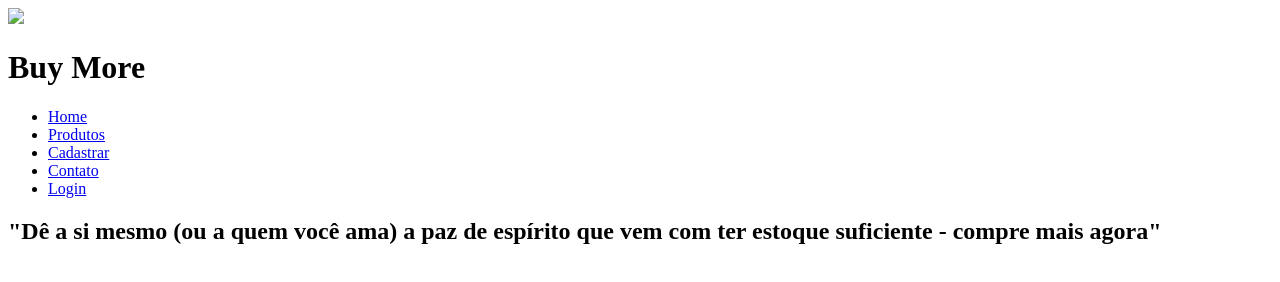
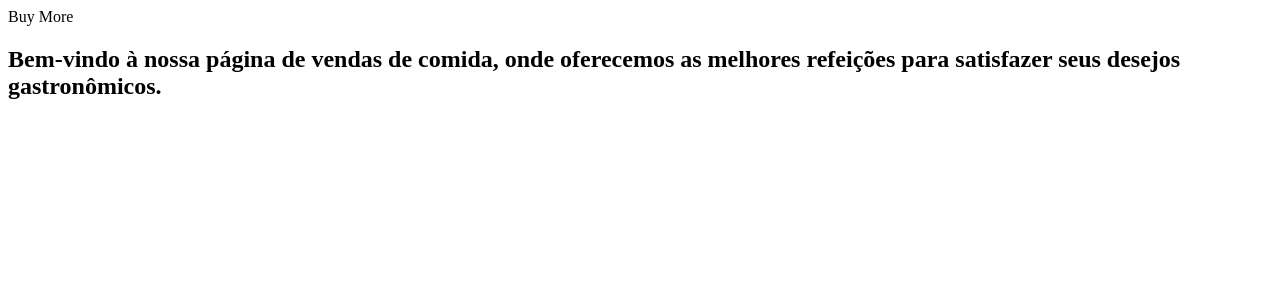
Before and after one commit to sthefcatjup/Front-end, a plain HTML site: page index.html in a window 1280 px wide. Drawn offline with Linux system fonts and the light colour scheme.

Commit message:
Modificação

```diff
--- a/index.html
+++ b/index.html
@@ -1,22 +1,16 @@
 <!DOCTYPE html>
 <html>
 <head>
-    <img src="C:\Users\User\Downloads\Buy more! Page, 1.jfif" alt"imagem media">
-  <title>Bem-vindo à nossa página de vendas de comida, onde oferecemos as melhores refeições para satisfazer seus desejos gastronômicos.</title>
-  <link rel="stylesheet" href="styles.css">
+  <title> Buy more </title>
+  <link rel="stylesheet" href="index.html/imagens_e_icones">
 </head>
 <body>
   <header>
-    <h1>Buy More</h1>
+   <label>Buy More<label>
   </header>
   <nav>
     <ul>
-      <li><a href="#">Home</a></li>
-      <li><a href="#">Produtos</a></li>
-      <li><a href="#">Cadastrar</a></li>
-      <li><a href="#">Contato</a></li>
-      <li><a href="#">Login</a></li>
     </ul>
   </nav>
   <section>
-    <h2>"Dê a si mesmo (ou a quem você ama) a paz de espírito que vem com ter estoque suficiente - compre mais agora"</h2>
+    <h2>Bem-vindo à nossa página de vendas de comida, onde oferecemos as melhores refeições para satisfazer seus desejos gastronômicos.</h2>
```
Also changed, not shown: paginas/paginas.html (+12 -0 lines), recursos/Portrait of a girl with a burger head.jpg (added).
